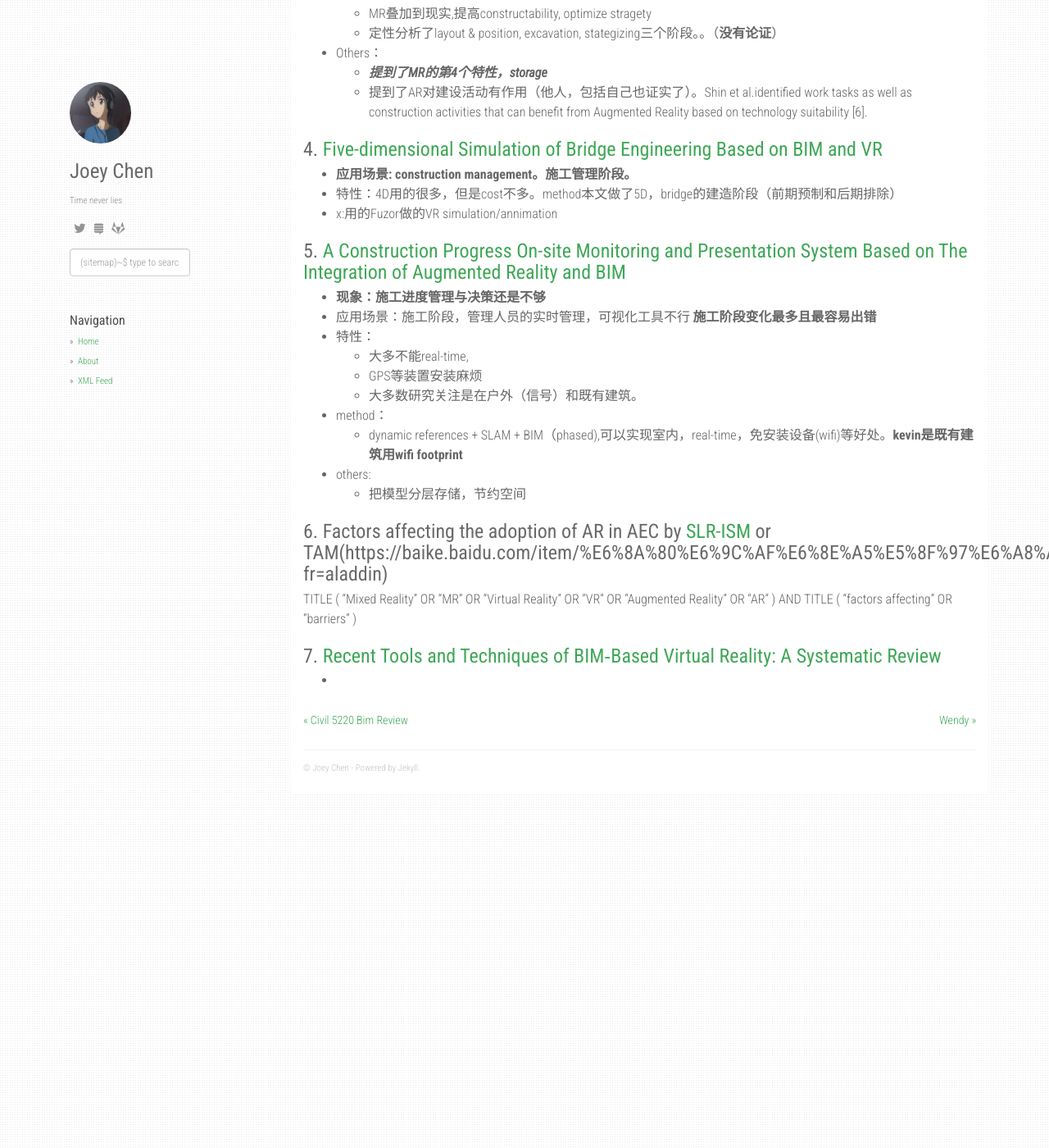
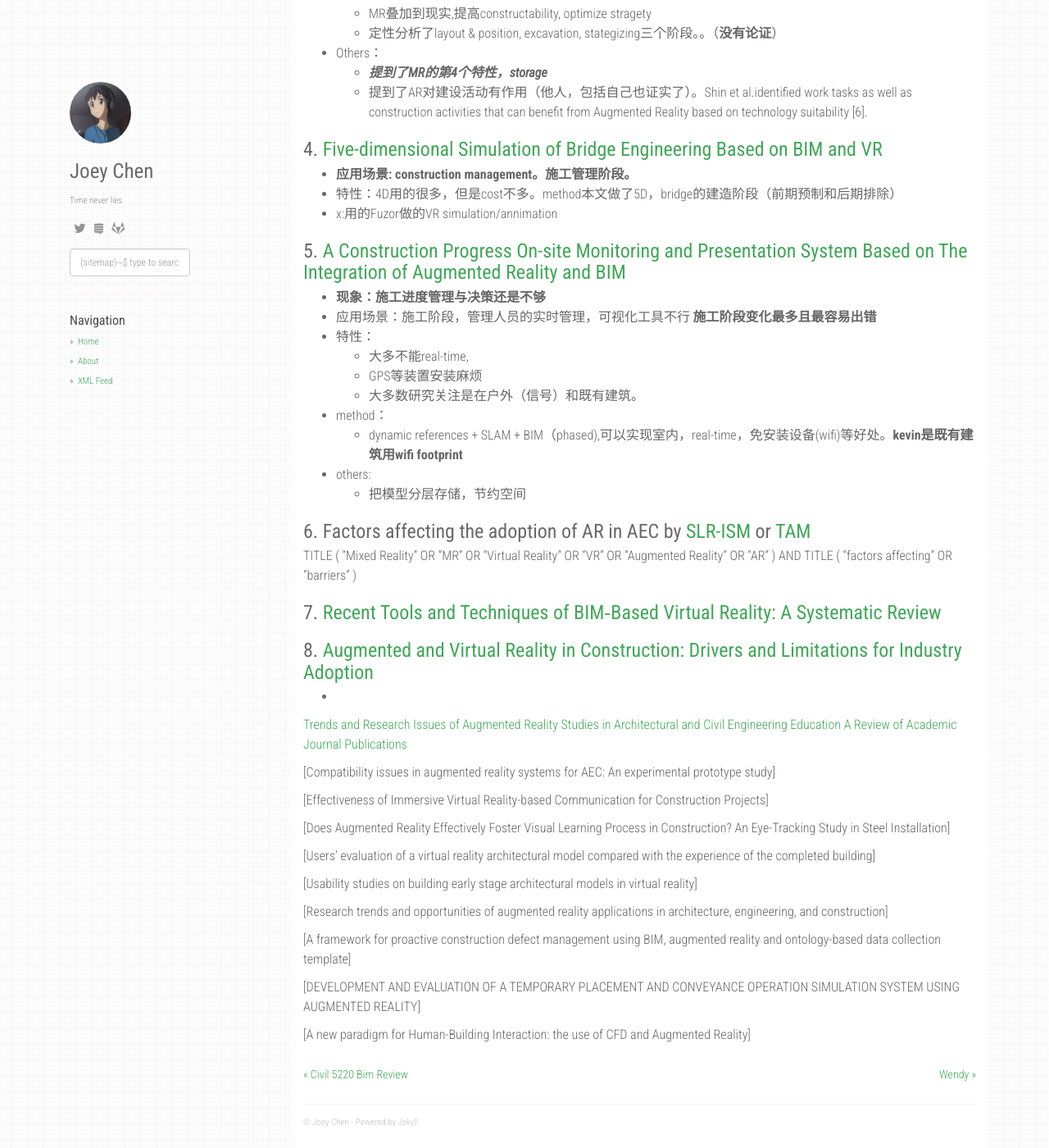
Before and after one commit to czy95/czy95.github.io, a Jekyll site: the page built from _posts/2020-10-27-VR-AR-Related-Paper.md, in a window 1280 px wide and 1400 px high, scrolled down 1356 px. Shown: the whole window at 82% size. Built offline with Jekyll 4.4.1, drawn with Linux system fonts in a browser that asks for light colours; nearby versions of some CDN libraries.

Commit message:
Update 2020-10-27-VR-AR-Related-Paper.md

```diff
--- a/_posts/2020-10-27-VR-AR-Related-Paper.md
+++ b/_posts/2020-10-27-VR-AR-Related-Paper.md
@@ -69,8 +69,31 @@ layout: post
   - others:
     - 把模型分层存储，节约空间
 
-### 6. Factors affecting the adoption of AR in AEC by [SLR-ISM](https://link.springer.com/article/10.1007/s10901-019-09674-y) or TAM(https://baike.baidu.com/item/%E6%8A%80%E6%9C%AF%E6%8E%A5%E5%8F%97%E6%A8%A1%E5%9E%8B/2184121?fr=aladdin)
+### 6. Factors affecting the adoption of AR in AEC by [SLR-ISM](https://link.springer.com/article/10.1007/s10901-019-09674-y) or [TAM](https://baike.baidu.com/item/%E6%8A%80%E6%9C%AF%E6%8E%A5%E5%8F%97%E6%A8%A1%E5%9E%8B/2184121?fr=aladdin)
 TITLE ( "Mixed Reality"  OR  "MR"  OR  "Virtual Reality"  OR  "VR"  OR  "Augmented Reality"  OR  "AR" )  AND  TITLE ( "factors affecting"  OR  "barriers" )
 
 ### 7. [Recent Tools and Techniques of BIM‑Based Virtual Reality: A Systematic Review](https://sci-hub.do/10.1007/s11831-019-09386-0)
+
+### 8. [Augmented and Virtual Reality in Construction: Drivers and Limitations for Industry Adoption](https://ascelibrary.org/doi/pdf/10.1061/%28ASCE%29CO.1943-7862.0001844)
   -
+
+
+[Trends and Research Issues of Augmented Reality Studies in Architectural and Civil Engineering Education A Review of Academic Journal Publications](https://sci-hub.do/https://doi.org/10.3390/app9091840)
+
+[Compatibility issues in augmented reality systems for AEC: An experimental prototype study]
+
+[Effectiveness of Immersive Virtual Reality-based Communication for Construction Projects]
+
+[Does Augmented Reality Effectively Foster Visual Learning Process in Construction? An Eye-Tracking Study in Steel Installation]
+
+[Users' evaluation of a virtual reality architectural model compared with the experience of the completed building]
+
+[Usability studies on building early stage architectural models in virtual reality]
+
+[Research trends and opportunities of augmented reality applications in architecture, engineering, and construction]
+
+[A framework for proactive construction defect management using BIM, augmented reality and ontology-based data collection template]
+
+[DEVELOPMENT AND EVALUATION OF A TEMPORARY PLACEMENT AND CONVEYANCE OPERATION SIMULATION SYSTEM USING AUGMENTED REALITY]
+
+[A new paradigm for Human-Building Interaction: the use of CFD and Augmented Reality]
```
